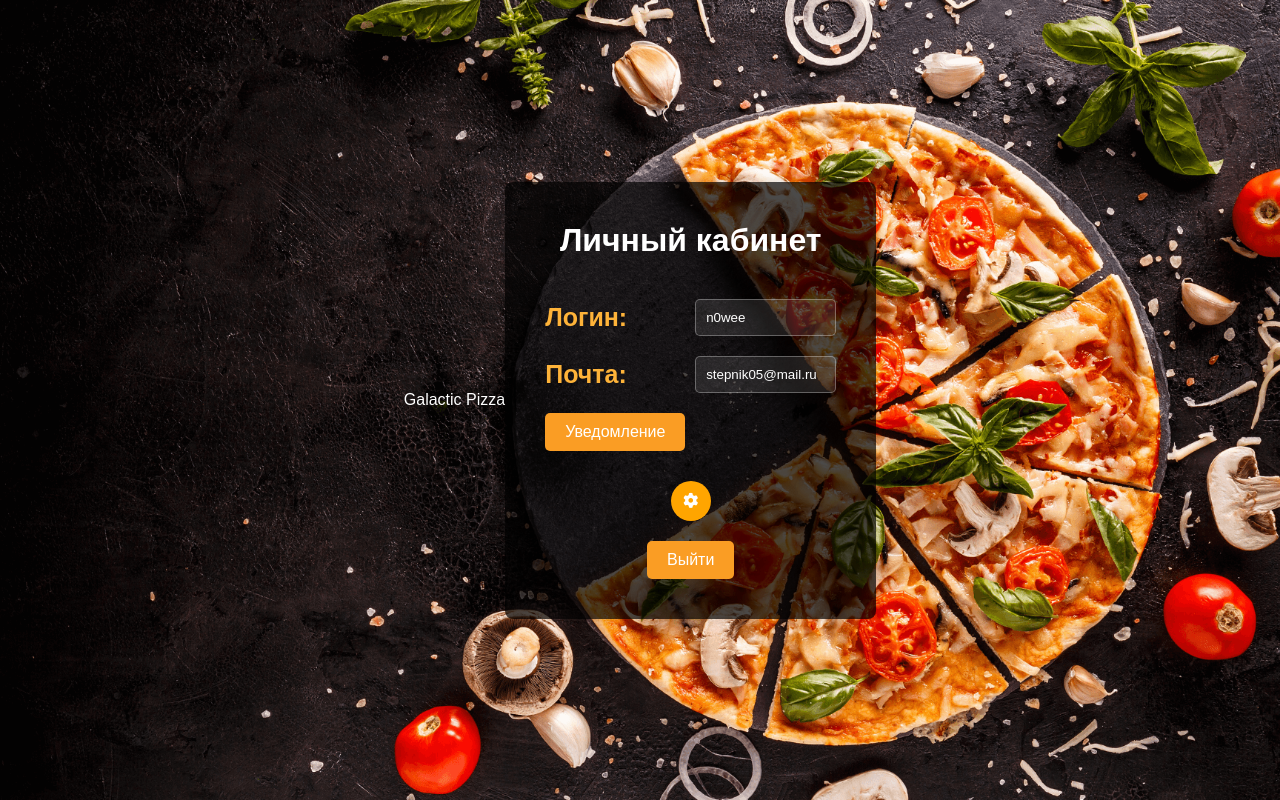
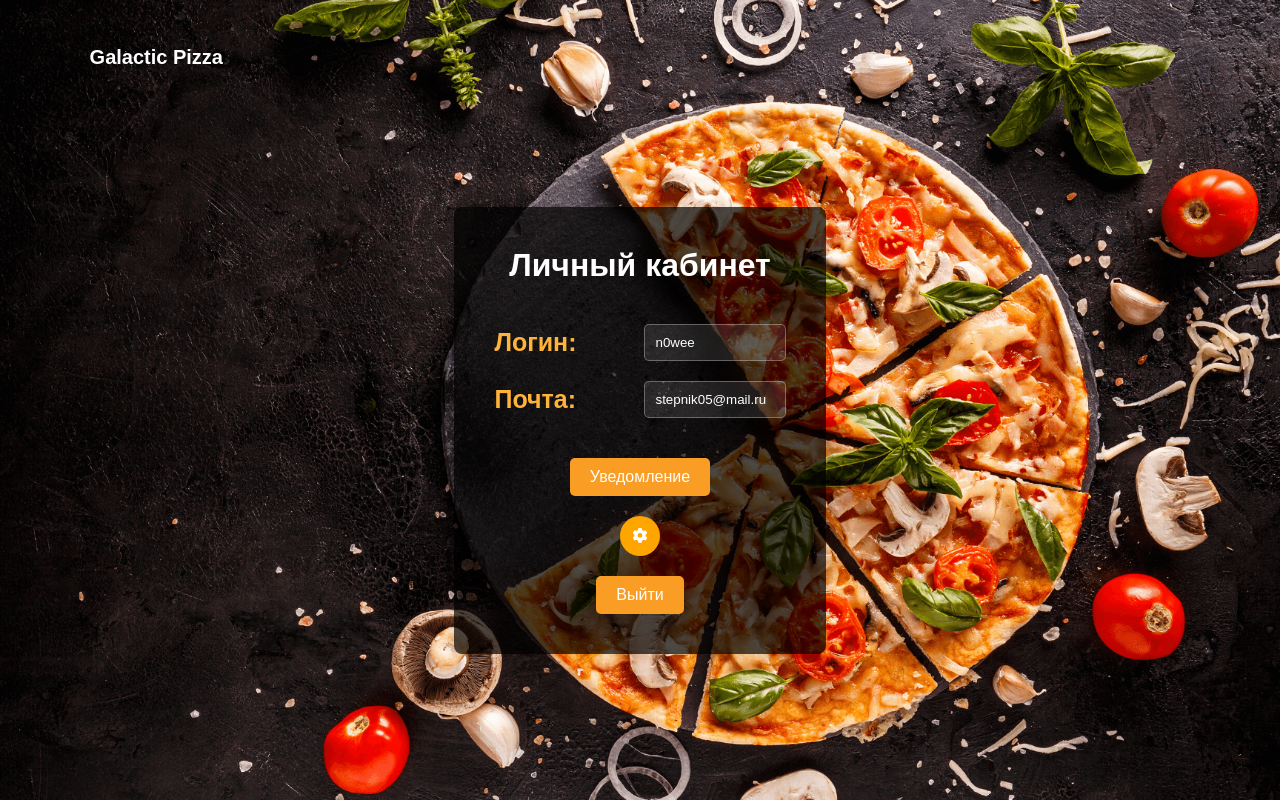
Before and after one commit to LernerF/ITproject, a Django app: page /profile/ in a window 1280 px wide. Run offline with Django 5.2, Linux system fonts and the light colour scheme; a user stored in the database is signed in.

Commit message:
Update user.css

```diff
--- a/global/website/main/static/main/css/user.css
+++ b/global/website/main/static/main/css/user.css
@@ -9,12 +9,36 @@
 }
 
 body {
-  background: url('../img/background.png') no-repeat; /* Установите URL вашего изображения */
+  background: url('../img/background.png') no-repeat center center fixed; /* Установите URL вашего изображения */
   background-size: cover;
   height: 100vh;
   display: flex;
   justify-content: center;
   align-items: center;
+  flex-direction: column; /* Добавлено для вертикального выравнивания */
+}
+
+header {
+    position: fixed;
+    top: 0;
+    left: 0;
+    right: 0;
+    display: flex;
+    justify-content: space-between;
+    align-items: center;
+    padding: 2% 7%;
+}
+
+header .logo {
+    font-size: 20px;
+    font-weight: 900;
+    color: #fff;
+    transition: .5s;
+    text-decoration: none; /* Убирает подчеркивание ссылки */
+}
+
+header .logo:hover {
+    transform: scale(1.2);
 }
 
 .container {
@@ -22,6 +46,7 @@ body {
   justify-content: center;
   align-items: center;
   height: 100vh; /* Высота блока равна высоте видимой части экрана */
+  margin-top: 60px; /* Добавлено для учета фиксированного header */
 }
 
 .profile-card {
@@ -44,13 +69,17 @@ h1 {
 .profile-info {
   width: 100%;
   margin-top: 20px; /* Добавление верхнего отступа */
+  display: flex;
+  flex-direction: column;
+  align-items: center; /* Центрирование элементов по горизонтали */
 }
 
 .info-item {
   margin-bottom: 20px; /* Отступ снизу */
   display: flex;
-  justify-content: space-between; /* Выравнивание по горизонтали */
-  align-items: center; /* Выравнивание по вертикали */
+  justify-content: space-between; /* Горизонтальное выравнивание */
+  align-items: center; /* Вертикальное выравнивание */
+  width: 100%;
   color: #fff; /* Белый цвет текста */
 }
 
@@ -80,6 +109,13 @@ h1 {
   margin-top: 20px;
 }
 
+.notification-button-container {
+  width: 100%; /* Обеспечение полной ширины для правильного центрирования */
+  display: flex;
+  justify-content: center; /* Центрирование кнопки по горизонтали */
+  margin-top: 20px; /* Добавление верхнего отступа */
+}
+
 #button {
   background-color: #fa9d24;
   color: white;
@@ -88,7 +124,6 @@ h1 {
   border-radius: 5px;
   cursor: pointer;
   font-size: 16px;
-  margin-bottom: 10px; /* Отступ снизу */
   transition: background-color 0.3s, transform 0.3s;
 }
 
@@ -135,3 +170,9 @@ button.out:hover {
   background-color: #feb339;
   transform: scale(1.05); /* Легкое увеличение при наведении */
 }
+
+.logo {
+  font-size: 24px;
+  color: white;
+  margin-top: 20px; /* Отступ сверху */
+}
```
